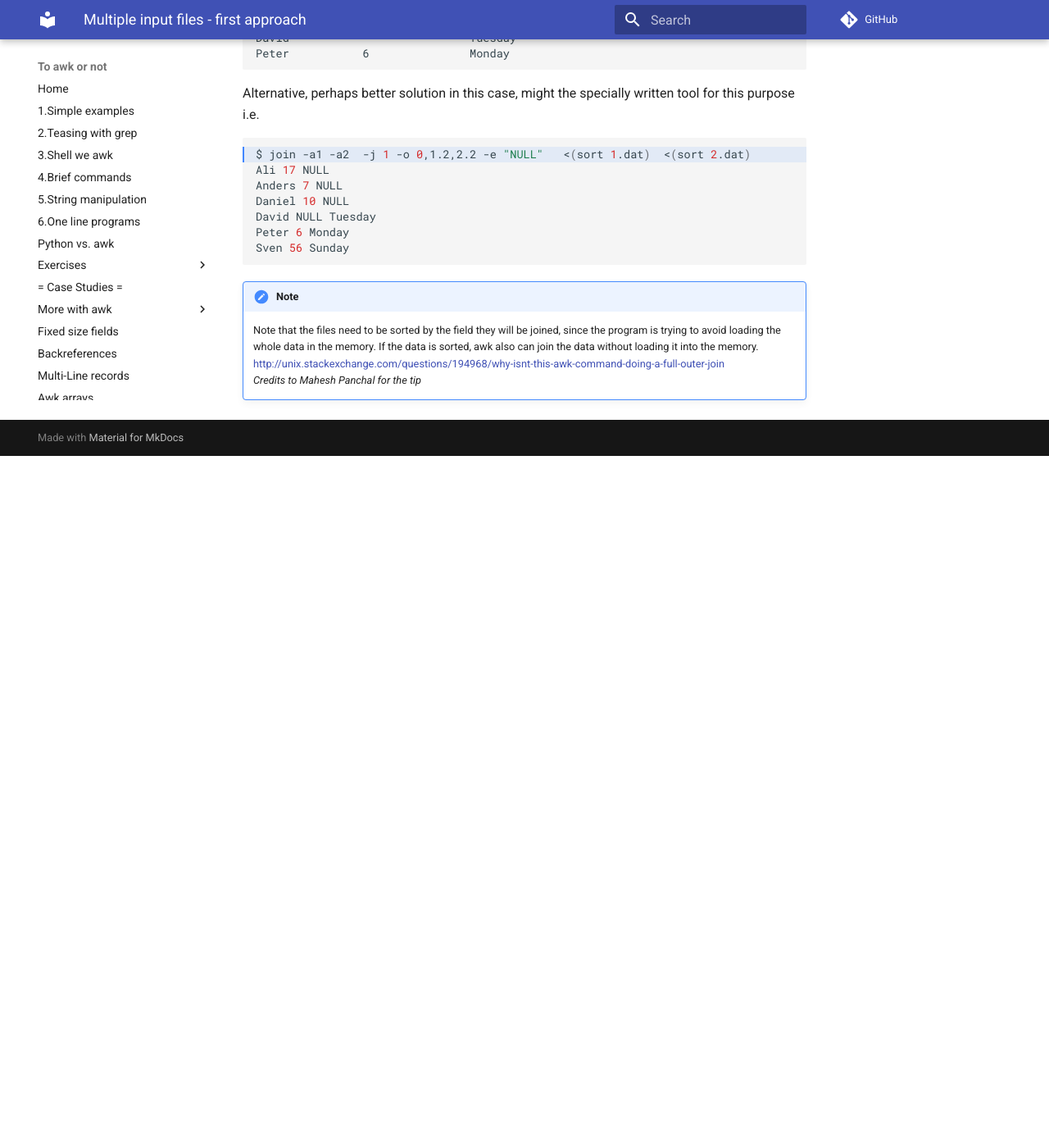
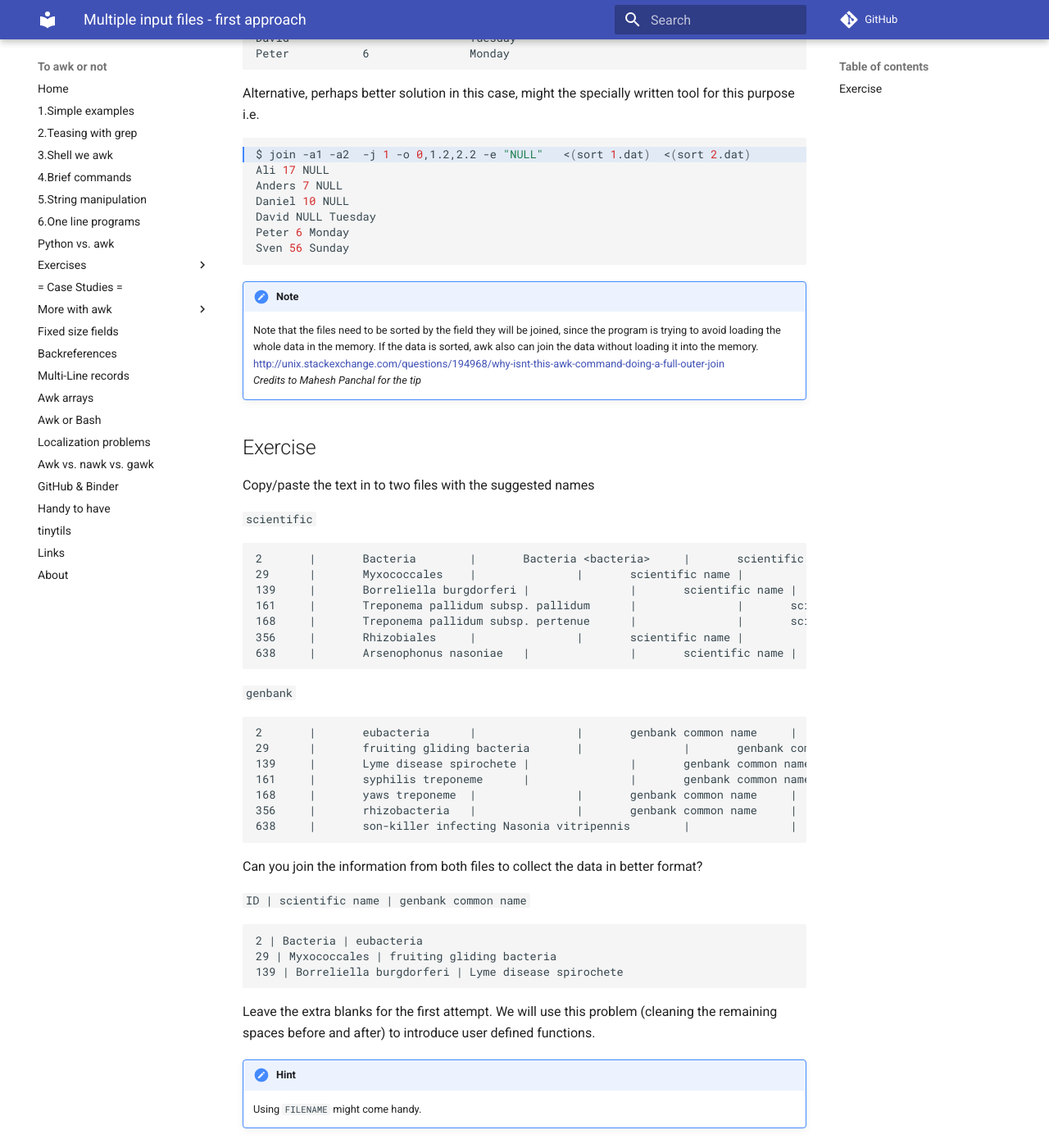
Before and after one commit to vkimb/to-awk-or-not, an MkDocs documentation site: the page built from docs/Case_studies/multiple_files_I.md, in a window 1280 px wide and 1400 px high, scrolled down 1661 px. Shown: the whole window at 82% size. Built offline with MkDocs 1.6.1 and Material for MkDocs 9.7.7, drawn with Linux system fonts in a browser that asks for light colours; comment, search, counter and statistics services are not loaded; before the commit the page ends 2217 px from its top, so only the background shows below that; some of the changed text lies outside the part shown.

Commit message:
mkdocs24

````diff
--- a/docs/Case_studies/multiple_files_I.md
+++ b/docs/Case_studies/multiple_files_I.md
@@ -90,3 +90,44 @@ Sven 56 Sunday
     Note that the files need to be sorted by the field they will be joined, since the program is trying to avoid loading the whole data in the memory. If the data is sorted, awk also can join the data without loading it into the memory.
     [http://unix.stackexchange.com/questions/194968/why-isnt-this-awk-command-doing-a-full-outer-join](http://unix.stackexchange.com/questions/194968/why-isnt-this-awk-command-doing-a-full-outer-join)
     _Credits to Mahesh Panchal for the tip_
+
+## Exercise
+
+Copy/paste the text in to two files with the suggested names
+
+`scientific`
+```
+2       |       Bacteria        |       Bacteria <bacteria>     |       scientific name |
+29      |       Myxococcales    |               |       scientific name |
+139     |       Borreliella burgdorferi |               |       scientific name |
+161     |       Treponema pallidum subsp. pallidum      |               |       scientific name |
+168     |       Treponema pallidum subsp. pertenue      |               |       scientific name |
+356     |       Rhizobiales     |               |       scientific name |
+638     |       Arsenophonus nasoniae   |               |       scientific name |
+```
+
+`genbank`
+```
+2       |       eubacteria      |               |       genbank common name     |
+29      |       fruiting gliding bacteria       |               |       genbank common name     |
+139     |       Lyme disease spirochete |               |       genbank common name     |
+161     |       syphilis treponeme      |               |       genbank common name     |
+168     |       yaws treponeme  |               |       genbank common name     |
+356     |       rhizobacteria   |               |       genbank common name     |
+638     |       son-killer infecting Nasonia vitripennis        |               |       genbank common name     |
+```
+
+Can you join the information from both files to collect the data in better format?
+
+`ID | scientific name | genbank common name`
+
+```
+2 | Bacteria | eubacteria
+29 | Myxococcales | fruiting gliding bacteria
+139 | Borreliella burgdorferi | Lyme disease spirochete
+```
+
+Leave the extra blanks for the first attempt. We will use this problem (cleaning the remaining spaces before and after) to introduce user defined functions.
+
+!!! hint
+    Using `FILENAME` might come handy.
````
Also changed, not shown: other parts of docs/Case_studies/multiple_files_I.md (+5 -5 lines), docs/1.Simple_example.md (+1 -7 lines).
